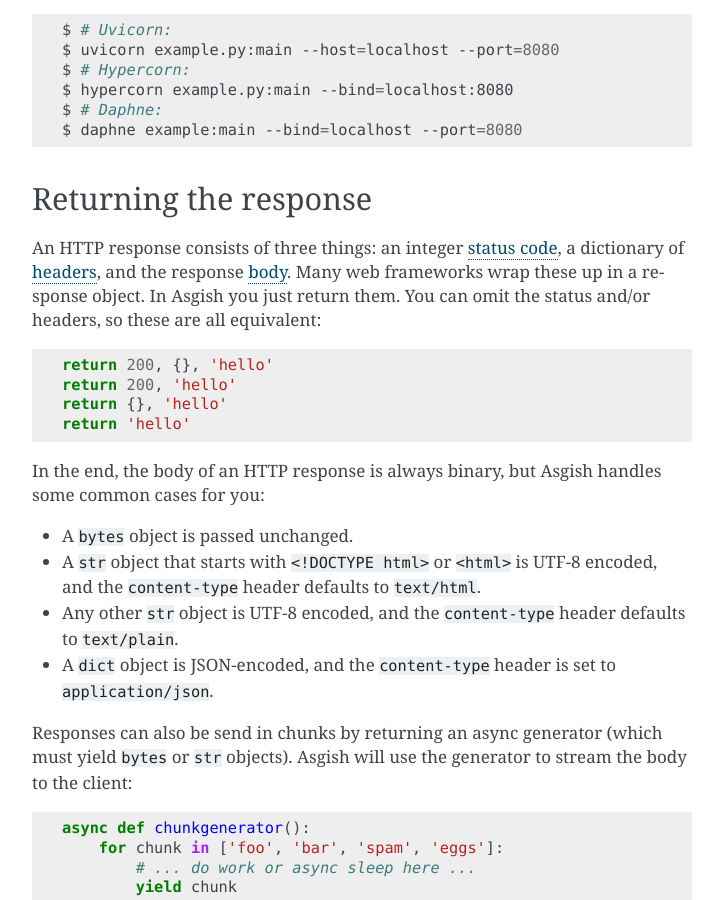
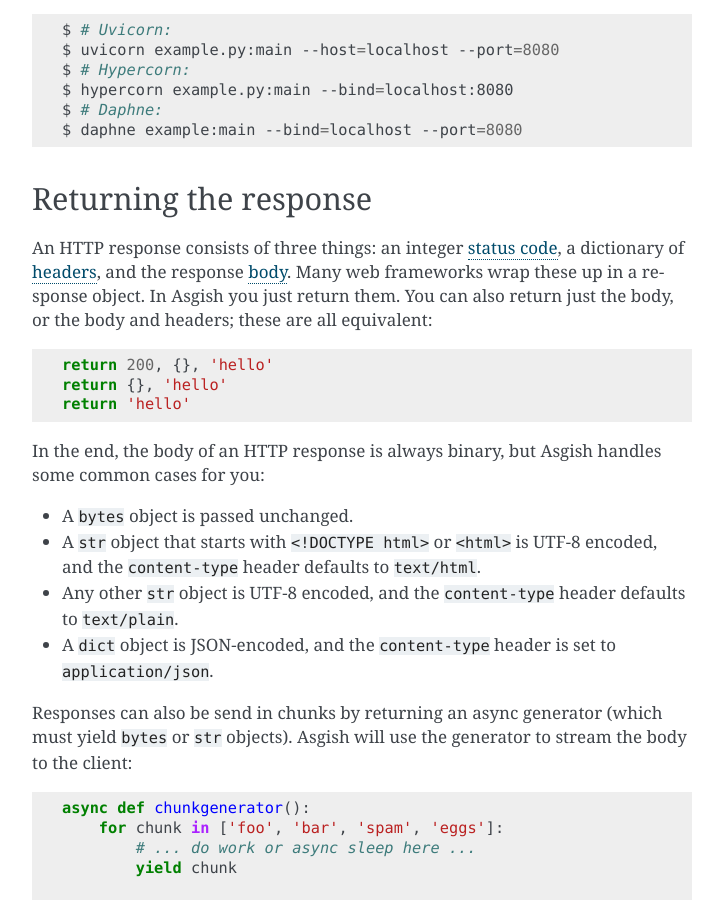
Before and after one commit to almarklein/asgineer, a Sphinx documentation site: the page built from docs/usage.rst, in a window 1280 px wide and 900 px high, scrolled down 780 px. Shown: the whole window, without its empty margins (388-1111 px from the left). Built offline with Sphinx 7.4.7, drawn with Linux system fonts in a browser that asks for light colours.

```diff
--- a/docs/usage.rst
+++ b/docs/usage.rst
@@ -57,14 +57,13 @@ An HTTP response consists of three things: an integer
 `status code <https://en.wikipedia.org/wiki/List_of_HTTP_status_codes>`_,
 a dictionary of `headers <https://en.wikipedia.org/wiki/List_of_HTTP_header_fields>`_,
 and the response `body <https://en.wikipedia.org/wiki/HTTP_message_body>`_.
-Many web frameworks wrap these up in a response object.
-In Asgish you just return them. You can
-omit the status and/or headers, so these are all equivalent:
+Many web frameworks wrap these up in a response object. In Asgish you
+just return them. You can also return just the body, or the body and
+headers; these are all equivalent:
 
 .. code-block:: python
 
     return 200, {}, 'hello'
-    return 200, 'hello'
     return {}, 'hello'
     return 'hello'
 
```
Also changed, not shown: 2 other files.
